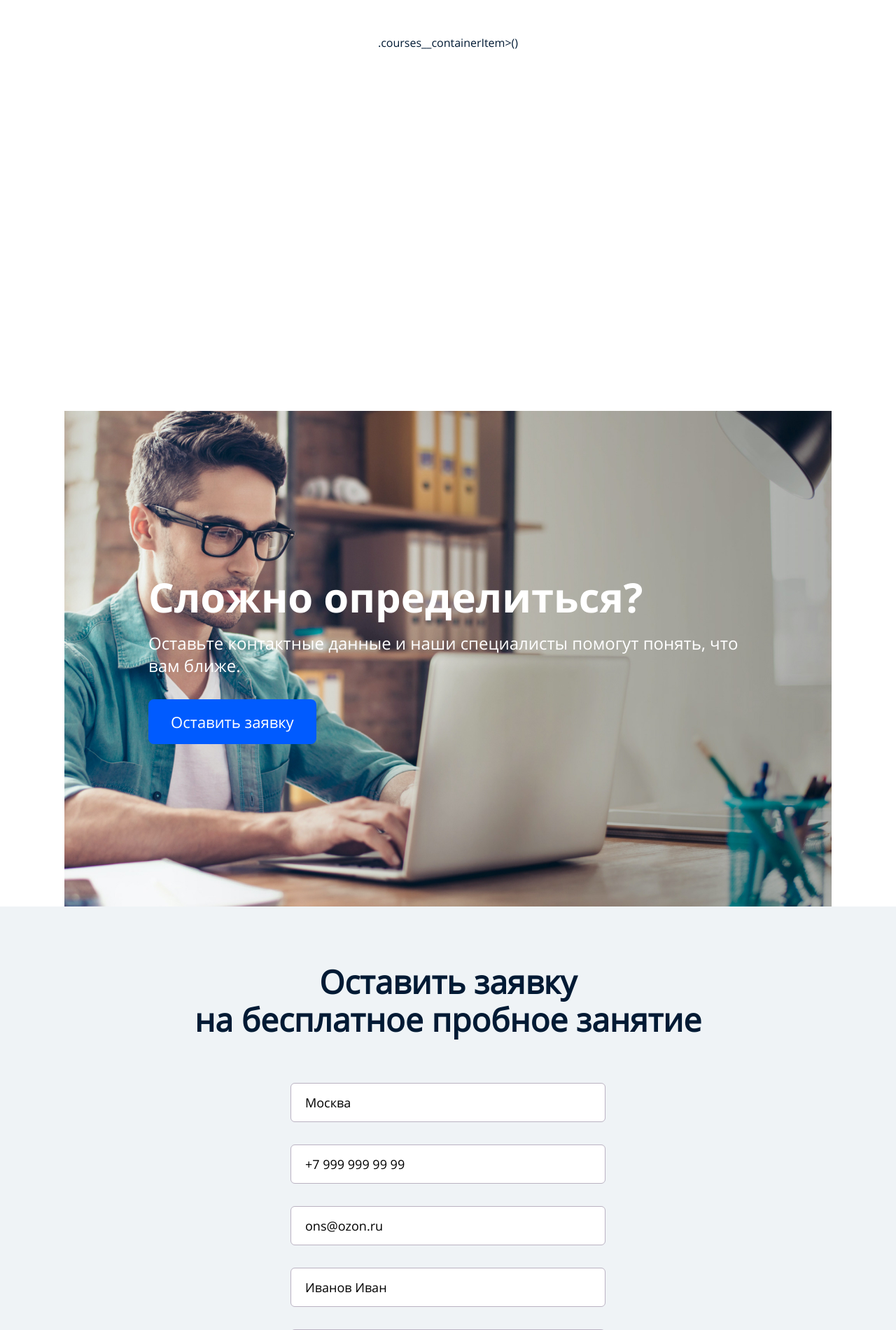
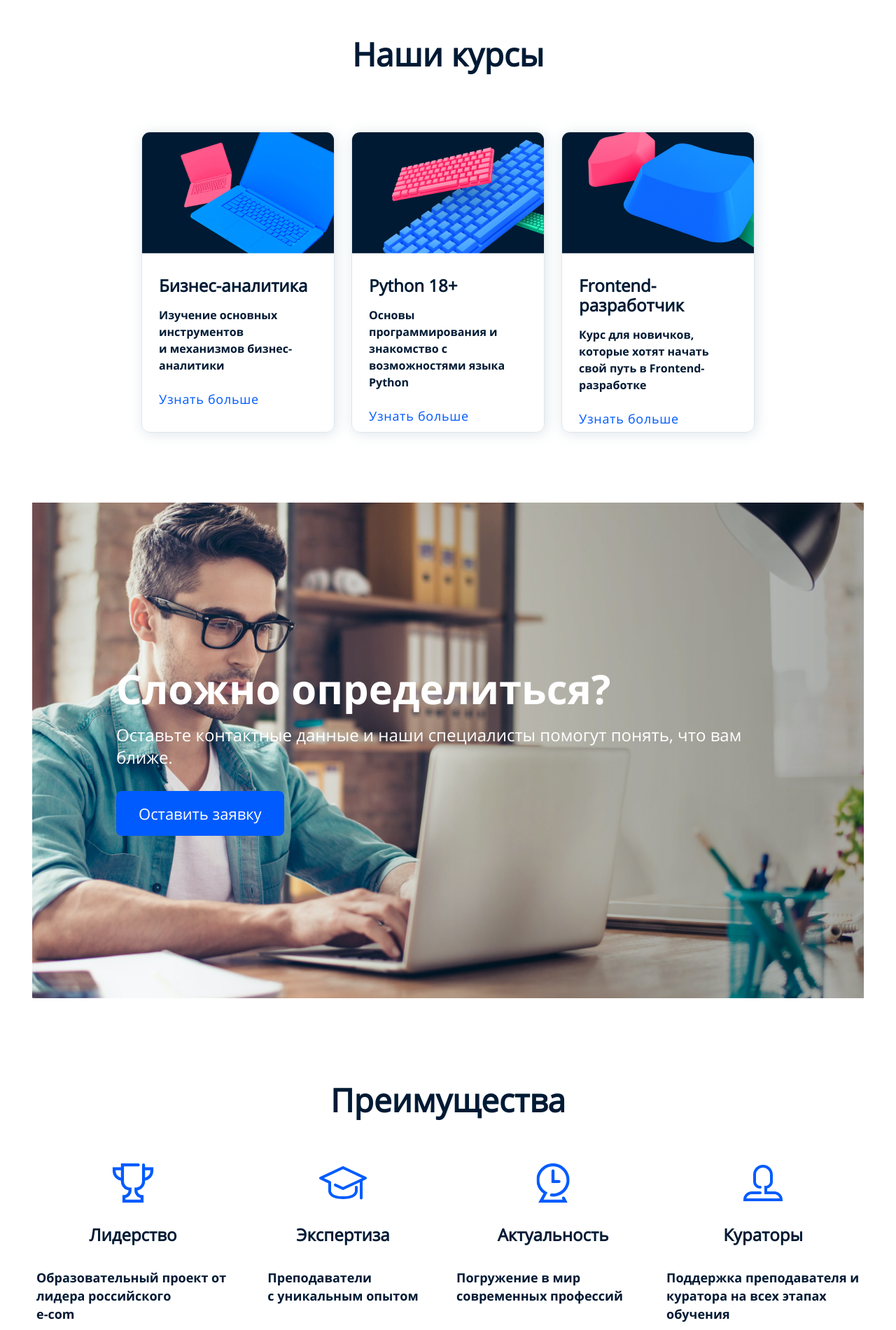
Before and after one commit to EvgenijZaluzhanskij/EvgenijZaluzhanskij.github.io, a plain HTML site: page self-made-task-5/index.html in a window 1280 px wide. Shown: the part 900-2800 px from the top of the page at 70% size. Drawn offline with Linux system fonts and the light colour scheme.

Commit message:
Fisrt js lesson

```diff
--- a/self-made-task-5/index.html
+++ b/self-made-task-5/index.html
@@ -28,9 +28,32 @@
             </section>
 
             <section class="courses">
-                <h2 class="courses__title"></h2>
-                <div class="courser__container">
-                    .courses__containerItem>()
+                <h2 class="courses__title">Наши курсы</h2>
+                <div class="courses__container">
+                    <div class="courses__item">
+                        <div class="courses__itemImage courses__itemImage--bs"></div>
+                        <div class="courses__itemInfo">
+                            <h4 class="courses__itemTitle">Бизнес-аналитика</h4>
+                            <div class="courses__itemText">Изучение основных инструментов<br>и механизмов бизнес-аналитики</div>
+                            <a href="#" class="courses__itemLink">Узнать больше</a>
+                        </div>
+                    </div>
+                    <div class="courses__item">
+                        <div class="courses__itemImage courses__itemImage--py"></div>
+                        <div class="courses__itemInfo">
+                            <h4 class="courses__itemTitle">Python 18+</h4>
+                            <div class="courses__itemText">Основы программирования и знакомство с возможностями языка Python</div>
+                            <a href="#" class="courses__itemLink">Узнать больше</a>
+                        </div>
+                    </div>
+                    <div class="courses__item">
+                        <div class="courses__itemImage courses__itemImage--fe"></div>
+                        <div class="courses__itemInfo">
+                            <h4 class="courses__itemTitle">Frontend-разработчик</h4>
+                            <div class="courses__itemText">Курс для новичков, которые хотят начать свой путь в Frontend-разработке</div>
+                            <a href="#" class="courses__itemLink">Узнать больше</a>
+                        </div>
+                    </div>
                 </div>
             </section>
 
@@ -40,6 +63,32 @@
                     <h2 class="hero__infoTitle">Сложно определиться?</h2>
                     <p class="hero__infoText">Оставьте контактные данные и наши специалисты помогут понять, что вам ближе.</p>
                     <button class="button">Оставить заявку</button>
+                </div>
+            </section>
+
+            <section class="adv">
+                <h2 class="adv__title">Преимущества</h2>
+                <div class="adv__container">
+                    <div class="adv__item">
+                        <img class="adv__itemImage" src="./img/adv-lead.svg" alt="">
+                        <h4 class="adv__itemTitle">Лидерство</h4>
+                        <p class="adv__itemText">Образовательный проект от лидера российского<br>e-com</p>
+                    </div>
+                    <div class="adv__item">
+                        <img class="adv__itemImage" src="./img/adv-exp.svg" alt="">
+                        <h4 class="adv__itemTitle">Экспертиза</h4>
+                        <p class="adv__itemText">Преподаватели<br>с уникальным опытом</p>
+                    </div>
+                    <div class="adv__item">
+                        <img class="adv__itemImage" src="./img/adv-timer.svg" alt="">
+                        <h4 class="adv__itemTitle">Актуальность</h4>
+                        <p class="adv__itemText">Погружение в мир современных профессий</p>
+                    </div>
+                    <div class="adv__item">
+                        <img class="adv__itemImage" src="./img/adv-kur.svg" alt="">
+                        <h4 class="adv__itemTitle">Кураторы</h4>
+                        <p class="adv__itemText">Поддержка преподавателя и куратора на всех этапах обучения</p>
+                    </div>
                 </div>
             </section>
 
--- /dev/null
+++ b/self-made-task-5/styles/adv.css
@@ -0,0 +1,77 @@
+.adv {
+    grid-area: adv;
+    min-height: 490px;
+    padding: 80px 0;
+    box-sizing: border-box;
+    display: flex;
+    flex-direction: column;
+    align-items: center;
+
+    width: 100%;
+  }
+
+  .adv__title {
+    margin-bottom: 64px;
+    font-size: 46px;
+    line-height: 54px;
+  }
+
+  .adv__container {
+    display: flex;
+    justify-content: center;
+    align-items: center;
+
+    overflow-x: auto;
+  }
+
+  .adv__item {
+    display: flex;
+    flex-direction: column;
+    align-items: center;
+    height: 250px;
+    width: 240px;
+    margin-right: 24px;
+    box-sizing: border-box;
+
+    flex-shrink: 0;
+  }
+
+  .adv__item:last-child {
+    margin-right: 0;
+  }
+
+  .adv__itemImage {
+    width: 72px;
+    height: 56px;
+  }
+
+  .adv__itemTitle {
+      font-size: 24px;
+      line-height: 28px;
+      margin: 32px 0 16px;
+  }
+
+  .adv__itemText {
+      font-size: 18px;
+      line-height: 26px;
+      font-family: var(--f-light);
+  }
+
+
+
+  @media (max-width: 1400px) {
+    .adv__container {
+        height: 430px;
+    }
+
+  .adv__item {
+        width: 276px;
+        height: 100%;
+    }
+}
+
+@media (max-width: 1040px) {
+.courses__container {
+    justify-content: flex-start;
+}
+}
--- a/self-made-task-5/styles/courses.css
+++ b/self-made-task-5/styles/courses.css
@@ -2,10 +2,110 @@
     grid-area: courses;
     min-height: 655px;
     padding: 80px 0;
-
+    box-sizing: border-box;
     display: flex;
     flex-direction: column;
     align-items: center;
 
+    width: 100%;
+
+    overflow: hidden;
+  }
+
+  .courses__title {
+    margin-bottom: 64px;
+    font-size: 46px;
+    line-height: 54px;
+  }
+
+  .courses__container {
+    display: flex;
+
+    justify-content: center;
+    align-items: center;
+
+    width: 100%;
+
+    overflow-x: auto;
+    padding: 20px;
+  }
+
+  .courses__item {
+    height: 376px;
+    width: 376px;
+    margin-right: 24px;
+    border: 1px solid var(--c-mystic);
+    border-radius: 12px;
     box-sizing: border-box;
-}
+    box-shadow: 2px 2px 20px var(--c-mystic);
+    overflow: hidden;
+
+    flex-shrink: 0;
+    min-height: 376px;
+  }
+
+  .courses__item:last-child {
+    margin-right: 0;
+  }
+
+  .courses__itemImage {
+    height: 173px;
+    width: 100%;
+    background: center cover no-repeat;
+  }
+
+  .courses__itemImage--bs {
+      background-image: url(../img/courses-bs.jpg);
+  }
+
+  .courses__itemImage--py {
+      background-image: url(../img/courses-py.jpg);
+  }
+
+  .courses__itemImage--fe {
+      background-image: url(../img/courses-fe.jpg);
+  }
+
+  .courses__itemInfo {
+      padding: 32px 24px;
+  }
+
+  .courses__itemTitle {
+      font-size: 24px;
+      line-height: 28px;
+      margin: 0 0 16px;
+  }
+
+  .courses__itemText {
+      margin-bottom: 24px;
+      font-size: 16px;
+      line-height: 24px;
+      font-family: var(--f-light);
+  }
+
+  .courses__itemLink {
+      padding-bottom: 2px;
+      border-bottom: 1px solid transparent;
+      color: #005BFF;
+      font-size: 18px;
+      line-height: 24px;
+      letter-spacing: 0.7px;
+      text-decoration: none;
+  }
+
+  @media (max-width: 1400px) {
+        .courses__container {
+            height: 430px;
+        }
+
+      .courses__item {
+            width: 276px;
+            height: 100%;
+        }
+  }
+
+  @media (max-width: 1040px) {
+    .courses__container {
+        justify-content: flex-start;
+    }
+  }
--- a/self-made-task-5/styles/index.css
+++ b/self-made-task-5/styles/index.css
@@ -6,6 +6,7 @@
 @import './hero.css';
 @import './courses.css';
 @import './request.css';
+@import './adv.css';
 
 .mainWrapper {
     width: 100%;
@@ -19,9 +20,16 @@
     '. heroMain .'
     '. courses .'
     '. heroSecond .'
+    '. adv .'
     'request request request';
-    grid-template-columns: 92px 1fr 92px;
+    grid-template-columns: var(--side-gap) 1fr var(--side-gap);
 
     font-family: var(--f-reg);
     color: var(--c-midnight);
 }
+
+@media (max-width: 1600px) {
+    .mainWrapper {
+        --side-gap: 46px;
+    }
+}
--- a/self-made-task-5/styles/variables.css
+++ b/self-made-task-5/styles/variables.css
@@ -2,6 +2,8 @@
     --f-reg: 'OSReg';
     --f-bold: 'OSBold';
     --f-light: 'OSLight';
+
+    --side-gap: 92px;
 
     --c-midnight: #011A34;
     --c-ozon-blue: #005bFF;
```
Also changed, not shown: self-made-task-3/index.html (+1 -1 lines), self-made-task-5/img/adv-exp.svg (added), self-made-task-5/img/adv-kur.svg (added), self-made-task-5/img/adv-lead.svg (added), self-made-task-5/img/adv-timer.svg (added), self-made-task-5/img/courses-bs.jpg (added), self-made-task-5/img/courses-fe.jpg (added), self-made-task-5/img/courses-py.jpg (added), 2 other files.
